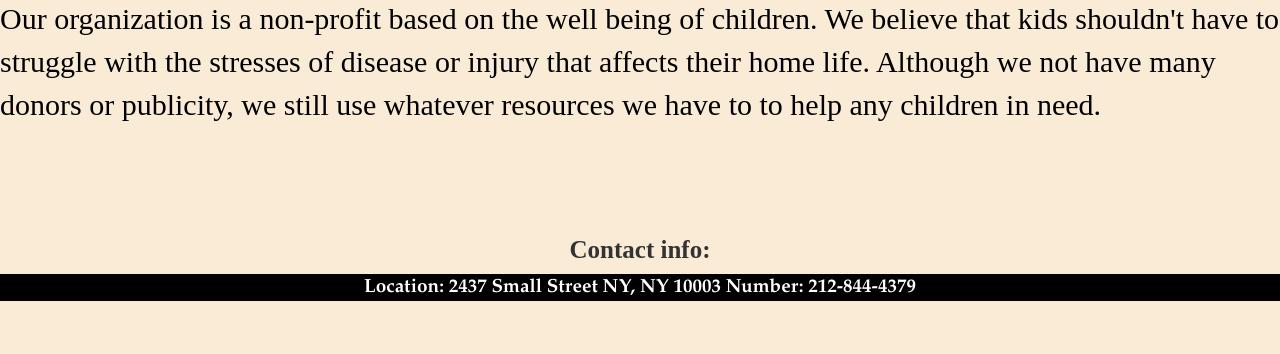
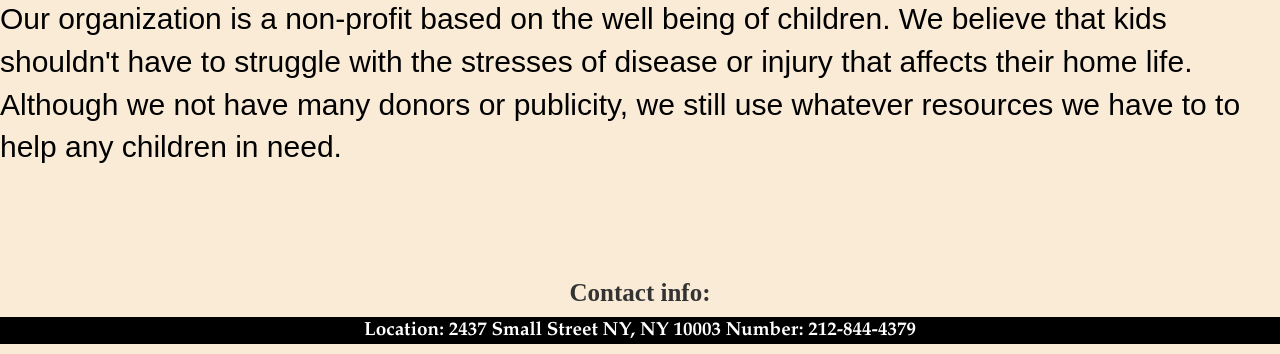
Before and after one commit to ItsChrisYoung/mockupclient-, a plain HTML site: page index.html in a window 1280 px wide. Shown: the part 2118-2472 px from the top of the page. Before the commit the page ends 2429 px from the top, so only its background shows below. Drawn offline with nearby package versions, Linux system fonts and the light colour scheme.

Commit message:
Changed css

```diff
--- a/style.css
+++ b/style.css
@@ -83,12 +83,12 @@
     width: 100%;
 }
 
-.bs-example .carousel-inner>.item>.simg.simg-short {
+.bs-example .carousel-inner > .item > .simg.simg-short {
     width: 100%;
     height: 100%;
 }
 
-.bs-example .carousel-inner>.item {
+.bs-example .carousel-inner > .item {
     height: 500px;
 }
 
@@ -99,8 +99,8 @@
 
 .text3 {
      color:black;
-     font-size:30px;
-     font-family:Arial N;
+     font-size: 30px;
+     font-family:Arial;
 }
 
 #text1 {
@@ -126,7 +126,7 @@
 }
 
 #tiffany {
-    display: block ;
+    display: block;
     margin: 0 auto;
     width: 95%;
     height: 300px ;
```
